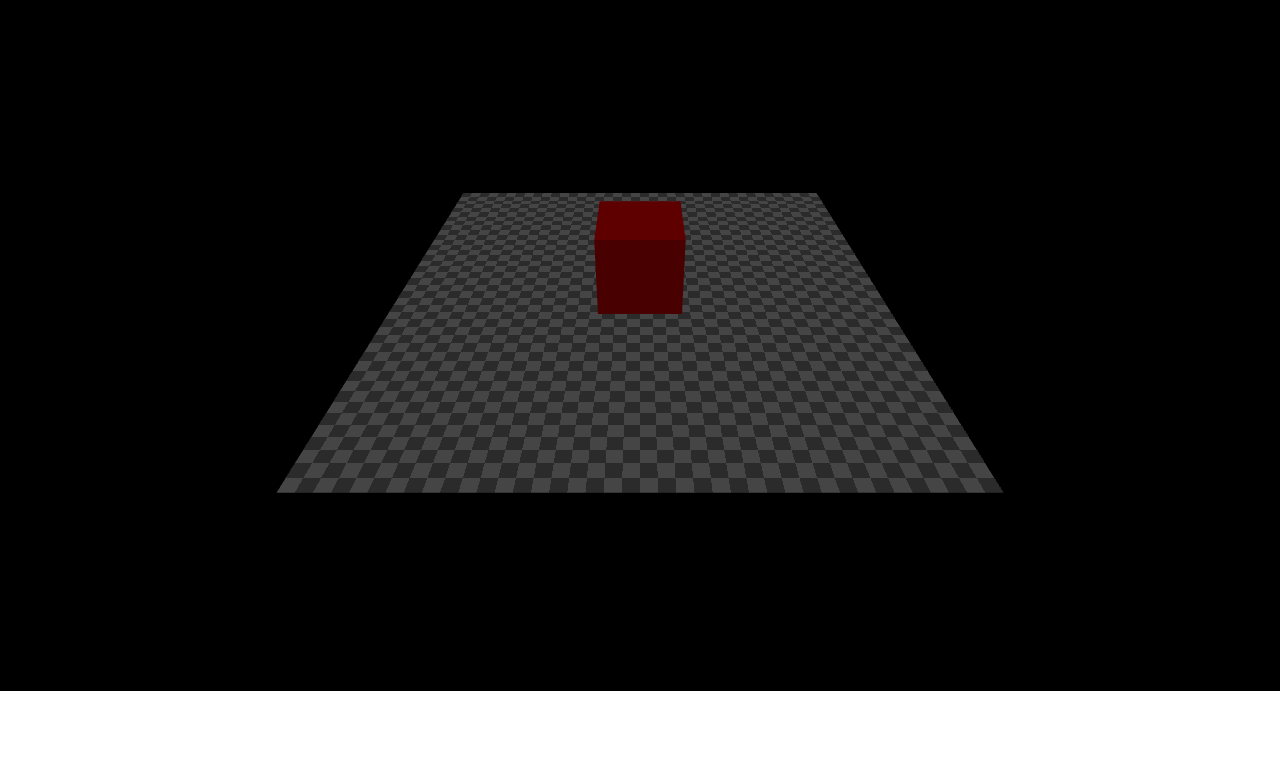
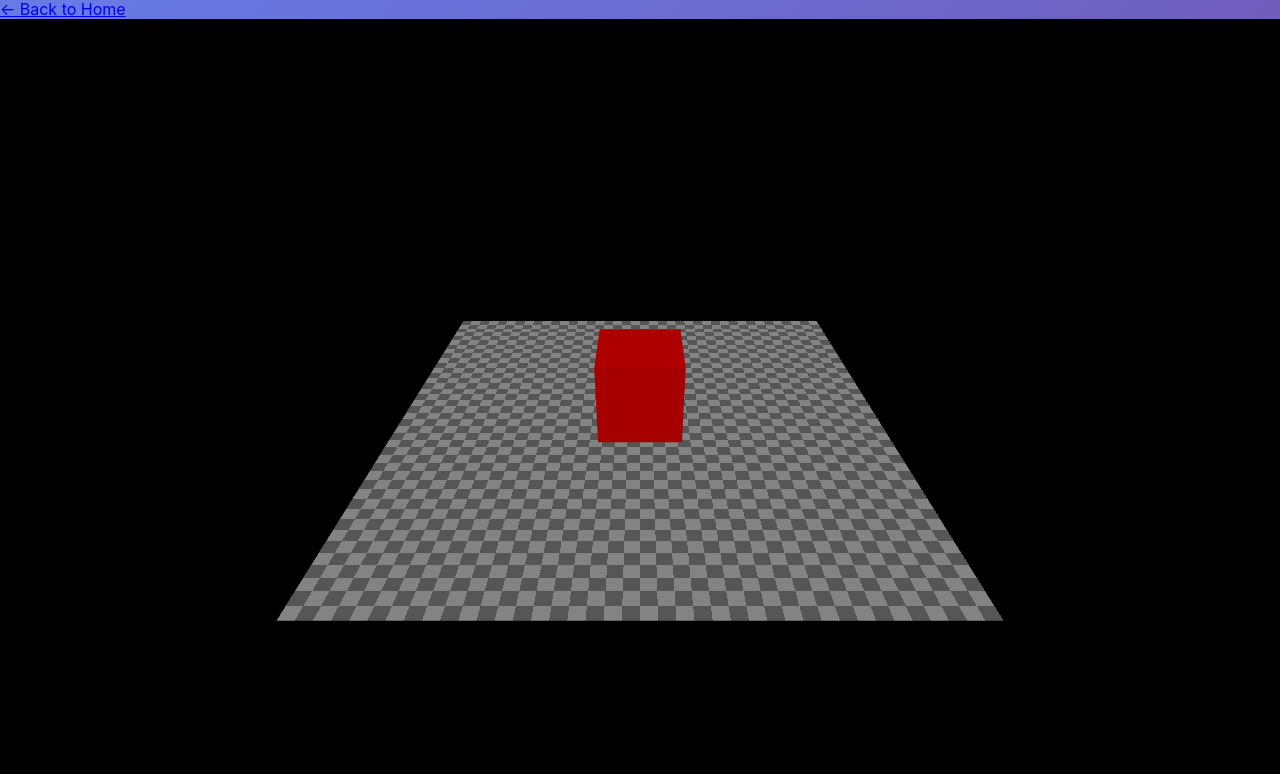
Before and after one commit to mf-doodoo/portfolio, a website built with Vite: page index.html in a window 1280 px wide. Shown: the part 109-883 px from the top of the page. Before the commit the page ends 800 px from the top, so only its background shows below. Built offline with nearby package versions, Linux system fonts and the light colour scheme; animation ran at ten frames a second; files whose address does not match are found by name.

Commit message:
hover text overlay + created sub pages

```diff
--- a/index.html
+++ b/index.html
@@ -13,10 +13,25 @@
     "cannon-es": "https://cdn.jsdelivr.net/npm/cannon-es@0.20.0/dist/cannon-es.js"
   }
 }
+
+
 </script>
+
+<style>
+</style>
+
+<div id="word-overlay"></div>
 
 </head>
 <body>
     <script type="module" src="main.js"></script>
+      <h1>My Work</h1>
+  <div class="project">
+    <h2>Project 1</h2>
+    <img src="project1.jpg" alt="Project 1">
+    <p>Description...</p>
+  </div>
+  <a href="index.html">← Back to Home</a>
+
 </body>
 </html>
--- a/main.js
+++ b/main.js
@@ -3,6 +3,34 @@ import {OrbitControls} from 'three/addons/controls/OrbitControls.js';
 import {FontLoader} from 'three/addons/loaders/FontLoader.js';
 import {TextGeometry} from 'three/addons/geometries/TextGeometry.js';
 import * as CANNON from 'cannon-es';
+
+// CREATE OVERLAY ELEMENT - Add this here!
+const style = document.createElement('style');
+style.textContent = `
+  #word-overlay {
+    position: fixed;
+    top: 20%;
+    left: 20%;
+    transform: translate(-50%, -50%);
+    font-size: 72px;
+    font-weight: bold;
+    color: #ffffff;
+    pointer-events: none;
+    opacity: 0;
+    transition: opacity 0.3s ease;
+    z-index: 1000;
+    font-family: 'Roboto', sans-serif;
+  }
+
+  #word-overlay.visible {
+    opacity: 1;
+  }
+`;
+document.head.appendChild(style);
+
+const overlayElement = document.createElement('div');
+overlayElement.id = 'word-overlay';
+document.body.appendChild(overlayElement);
 
 const width = window.innerWidth, height = window.innerHeight;
 
@@ -35,6 +63,15 @@ function onMouseClick(event) {
 
   // Update the raycaster
   raycaster.setFromCamera(mouse, camera);
+
+  // Check letter clicks first
+  const letterIntersects = raycaster.intersectObjects(letters);
+  if (letterIntersects.length > 0) {
+    const word = letterIntersects[0].object.userData.word;
+    const url = letterIntersects[0].object.userData.url;
+    window.location.href = url; // Navigate to page
+    return;
+  }
 
   // Check for intersections with the plane
   const intersects = raycaster.intersectObject(mesh);
@@ -91,8 +128,20 @@ function updateLetterGlow() {
       letter.material.emissiveIntensity = 1;
     }
   });
+
+    // Update overlay text
+  if (hoveredWord !== null) {
+    // Find the word text from any letter with this wordId
+    const firstLetter = letters.find(l => l.userData.wordId === hoveredWord);
+    if (firstLetter) {
+      overlayElement.textContent = firstLetter.userData.word;
+      overlayElement.classList.add('visible');
+    }
+  } else {
+    overlayElement.classList.remove('visible');
+  }
+
 }
-
 
 // put the camera on a pole (parent it to an object)
 // so we can spin the pole to move the camera around the scene
@@ -140,10 +189,25 @@ fontLoader.load(
   }
 );
 
+// Create a gradient texture for more control over toon shading
+const gradientTexture = new THREE.DataTexture(
+  new Uint8Array([0, 128, 255]), // 3 levels of shading
+  3, 1,
+  THREE.RedFormat
+);
+gradientTexture.needsUpdate = true;
+gradientTexture.minFilter = THREE.NearestFilter;
+gradientTexture.magFilter = THREE.NearestFilter;
+
+const textMaterial = new THREE.MeshToonMaterial({
+  color: 0x00ff00,
+  emissive: 0x003300,
+  gradientMap: gradientTexture // Apply the gradient
+});
 
 // plane
 const geometry = new THREE.PlaneGeometry( 3, 3);
-const material = new THREE.MeshPhongMaterial( { map: texture, side: THREE.DoubleSide } );
+const material = new THREE.MeshToonMaterial({ map: texture, side: THREE.DoubleSide });
 const mesh = new THREE.Mesh( geometry, material );
 mesh.rotation.x = -Math.PI / 2;  // Rotate plane to be horizontal
 scene.add( mesh );
@@ -168,16 +232,20 @@ world.addBody(boxBody);
 
 // create visual mesh for the box
 const boxGeometry = new THREE.BoxGeometry(0.5, 0.5, 0.5);
-const boxMaterial = new THREE.MeshPhongMaterial({ color: 0xff0000 });
+const boxMaterial = new THREE.MeshToonMaterial({ color: 0xff0000 });
 const meshFromBox = new THREE.Mesh(boxGeometry, boxMaterial);
 scene.add(meshFromBox);
-
 
 // lights
 const light = new THREE.AmbientLight( 0x404040 ); // soft white ambientlight
 //scene.add( light ); // light on the scene
 scene.add(new THREE.HemisphereLight(0xffffff, 0x444444, 0.3));
 camera.add( light ); // light on the camera
+
+// Add after your existing lights
+const directionalLight = new THREE.DirectionalLight(0xffffff, 1);
+directionalLight.position.set(5, 10, 5);
+scene.add(directionalLight);
 
 // renderer
 const renderer = new THREE.WebGLRenderer( { antialias: true } );
@@ -252,10 +320,9 @@ function spawnLetters(position) {
     // Center the geometry
     textGeometry.center();
 
-    const textMaterial = new THREE.MeshPhongMaterial({
-      color: 0x2BA3D6,
-      emissive: 0xDDA0E8,
-      flatShading: false
+    const textMaterial = new THREE.MeshToonMaterial({
+    color: 0x00ff00,
+    emissive: 0x003300
     });
 
     const textMesh = new THREE.Mesh(textGeometry, textMaterial);
--- a/style.css
+++ b/style.css
@@ -5,126 +5,9 @@
 }
 
 body {
-    font-family: -apple-system, BlinkMacSystemFont, 'Segoe UI', Roboto, Oxygen, Ubuntu, Cantarell, sans-serif;
+    font-family: -apple-system, BlinkMacSystemFont, Segoe UI, 'Roboto', Oxygen, Ubuntu, Cantarell, sans-serif;
     color: #333;
     overflow-x: hidden;
     background: linear-gradient(135deg, #667eea 0%, #764ba2 100%);
     min-height: 100vh;
 }
-/*
-#canvas-container {
-    position: fixed;
-    top: 0;
-    left: 0;
-    width: 100%;
-    height: 100%;
-    z-index: 1;
-}
-
-.content {
-    position: relative;
-    z-index: 2;
-    max-width: 1200px;
-    margin: 0 auto;
-    padding: 2rem;
-    color: white;
-}
-
-header {
-    text-align: center;
-    padding: 4rem 0;
-    margin-bottom: 3rem;
-}
-
-h1 {
-    font-size: 3.5rem;
-    font-weight: 700;
-    margin-bottom: 1rem;
-    text-shadow: 2px 2px 4px rgba(0, 0, 0, 0.3);
-}
-
-.tagline {
-    font-size: 1.5rem;
-    opacity: 0.9;
-    text-shadow: 1px 1px 2px rgba(0, 0, 0, 0.3);
-}
-
-section {
-    background: rgba(255, 255, 255, 0.1);
-    backdrop-filter: blur(10px);
-    border-radius: 20px;
-    padding: 3rem;
-    margin-bottom: 2rem;
-    box-shadow: 0 8px 32px rgba(0, 0, 0, 0.1);
-    border: 1px solid rgba(255, 255, 255, 0.2);
-}
-
-h2 {
-    font-size: 2.5rem;
-    margin-bottom: 1.5rem;
-    text-shadow: 1px 1px 2px rgba(0, 0, 0, 0.2);
-}
-
-p {
-    font-size: 1.1rem;
-    line-height: 1.8;
-    opacity: 0.95;
-}
-
-.project-grid {
-    display: grid;
-    grid-template-columns: repeat(auto-fit, minmax(280px, 1fr));
-    gap: 2rem;
-    margin-top: 2rem;
-}
-
-.project-card {
-    background: rgba(255, 255, 255, 0.15);
-    backdrop-filter: blur(10px);
-    padding: 2rem;
-    border-radius: 15px;
-    border: 1px solid rgba(255, 255, 255, 0.3);
-    transition: transform 0.3s ease, box-shadow 0.3s ease;
-}
-
-.project-card:hover {
-    transform: translateY(-5px);
-    box-shadow: 0 12px 40px rgba(0, 0, 0, 0.2);
-}
-
-.project-card h3 {
-    font-size: 1.5rem;
-    margin-bottom: 1rem;
-}
-
-.project-card p {
-    font-size: 1rem;
-    opacity: 0.9;
-}
-
-.contact {
-    text-align: center;
-}
-
-@media (max-width: 768px) {
-    h1 {
-        font-size: 2.5rem;
-    }
-
-    .tagline {
-        font-size: 1.2rem;
-    }
-
-    h2 {
-        font-size: 2rem;
-    }
-
-    section {
-        padding: 2rem;
-    }
-
-    .project-grid {
-        grid-template-columns: 1fr;
-    }
-}
-*/
```
Also changed, not shown: about_me.html (added), contact.html (added), work.html (added).
